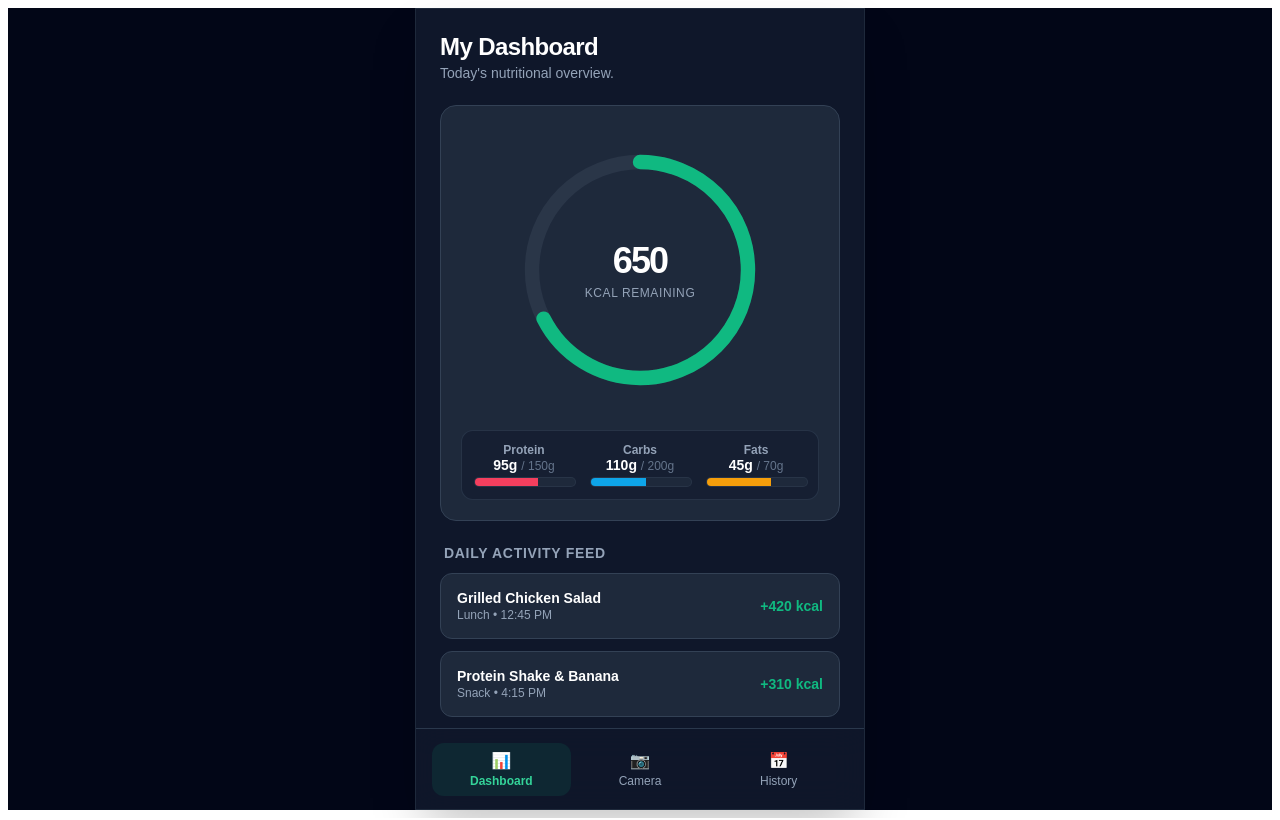
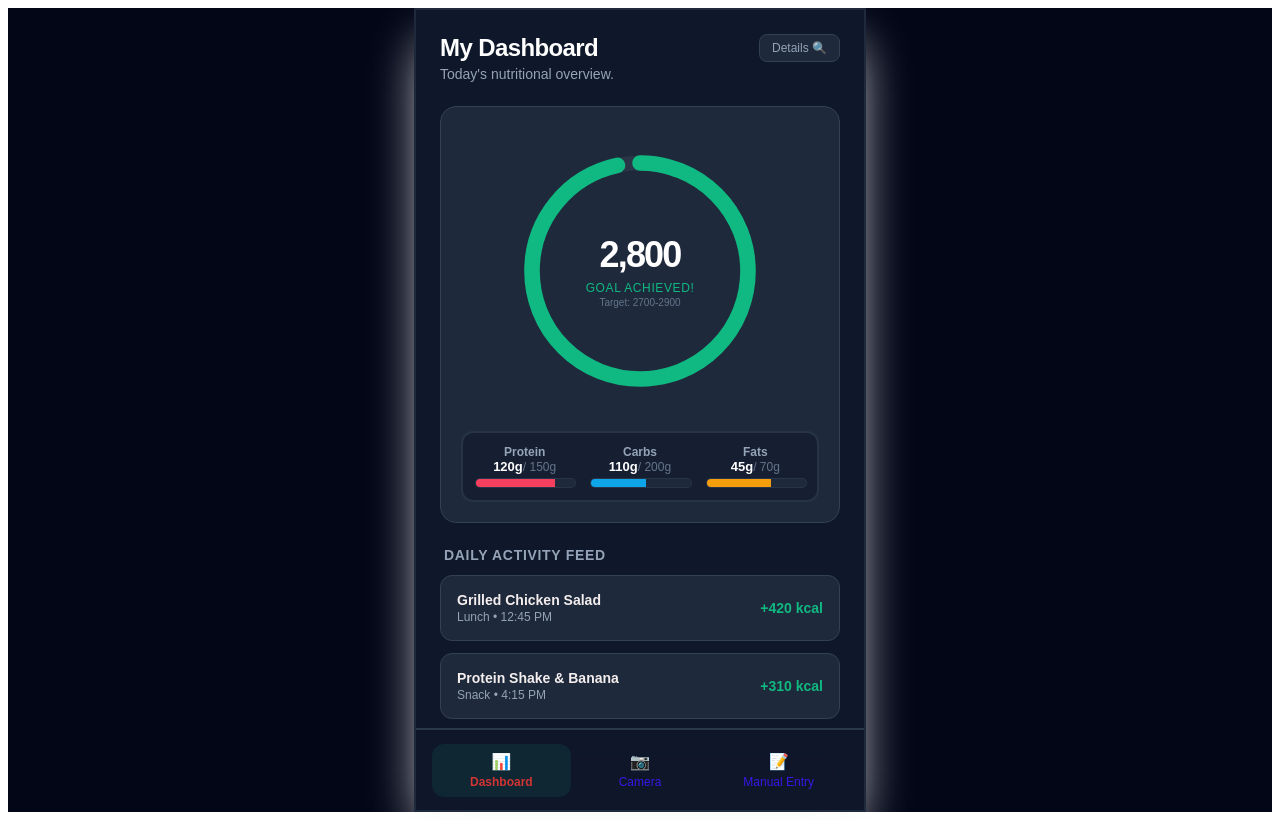
Before and after one commit to baotran-code-learner/ai-nutrition-pwa, a React (Vite) app: page / in a window 1280 px wide. Built offline with nearby package versions, Linux system fonts and the light colour scheme.

Commit message:
Updated the calorie ring section.

```diff
--- a/src/App.jsx
+++ b/src/App.jsx
@@ -1,9 +1,22 @@
 import { useState } from 'react';
 
 // PHASE 3: Central Calorie Ring UI Widget
-function CalorieRing({ current, target }) {
-  const remaining = Math.max(0, target - current);
-  const percentage = Math.min(100, (current / target) * 100);
+function CalorieRing({ current, targetMin, targetMax }) {
+  // Check if current intake falls inside the safe zone
+  const isWithinRange = current >= targetMin && current <= targetMax
+
+  let labelText = 'KCAL REMAINING';
+  let dynamicDisplayValue = Math.max(0, targetMin - current);
+
+  if (current > targetMax) {
+    labelText = 'KCAL LIMIT EXCEEDED';
+    dynamicDisplayValue = current - targetMax;
+  } else if (isWithinRange) {
+    labelText = 'GOAL ACHIEVED!';
+    dynamicDisplayValue = current;
+  }
+
+  const percentage = Math.min(100, (current / targetMax) * 100);
   const radius = 90;
   const circumference = 2 * Math.PI * radius;
   const strokeDashoffset = circumference - (percentage / 100) * circumference;
@@ -11,13 +24,37 @@ function CalorieRing({ current, target }) {
   return (
     <div style={{ display: 'flex', flexDirection: 'column', alignItems: 'center', justifyContent: 'center', margin: '24px 0' }}>
       <div style={{ position: 'relative', width: '240px', height: '240px', display: 'flex', alignItems: 'center', justifyContent: 'center' }}>
+
+        {/* Explanantion of below code: https://share.google/aimode/PaLSzdkelBQ5eh2DR*/}
         <svg viewBox="0 0 200 200" style={{ width: '100%', height: '100%', transform: 'rotate(-90deg)', transformOrigin: 'center' }}>
           <circle cx="100" cy="100" r={radius} stroke="rgba(71, 85, 105, 0.3)" strokeWidth="12" fill="transparent" />
-          <circle cx="100" cy="100" r={radius} stroke={current > target ? '#f43f5e' : '#10b981'} strokeWidth="12" fill="transparent" strokeDasharray={circumference} strokeDashoffset={strokeDashoffset} strokeLinecap="round" style={{ transition: 'stroke-dashoffset 0.5s ease-out' }} />
+
+          {/* Progress strip (swap between Blue and Red) */}
+          <circle
+            cx="100"
+            cy="100"
+            r={radius}
+            stroke={isWithinRange ? '#10b981' : '#f43f5e'}
+            strokeWidth="13"
+            fill="transparent"
+            strokeDasharray={circumference}
+            strokeDashoffset={strokeDashoffset}
+            strokeLinecap="round"
+            style={{ transition: 'stroke-dashoffset 0.5s ease-out' }}
+          />
         </svg>
+
+        {/* Center content text display */}
         <div style={{ position: 'absolute', inset: 0, display: 'flex', flexDirection: 'column', alignItems: 'center', justifyContent: 'center', textAlign: 'center' }}>
-          <span style={{ fontSize: '36px', fontWeight: '800', letterSpacing: '-0.05em', color: '#ffffff' }}>{remaining.toLocaleString()}</span>
-          <span style={{ fontSize: '12px', fontWeight: '500', letterSpacing: '0.05em', color: '#94a3b8', marginTop: '4px' }}>{current > target ? 'KCAL OVER' : 'KCAL REMAINING'}</span>
+          <span style={{ fontSize: '36px', fontWeight: '800', letterSpacing: '-0.05em', color: '#ffffff' }}>
+            {dynamicDisplayValue.toLocaleString()}
+          </span>
+          <span style={{ fontSize: '12px', fontWeight: '500', letterSpacing: '0.05em', color: isWithinRange ? '#10b981' : '#94a3b8', marginTop: '5px'}}>
+            {labelText}
+          </span>
+          <span style={{ fontSize: '10px', color: '#64748b', marginTop: '2px' }}>
+            Target: {targetMin}-{targetMax}
+          </span>
         </div>
       </div>
     </div>
@@ -32,44 +69,72 @@ function MacroBar({ label, current, target, color }) {
     <div style={{ flex: 1, display: 'flex', flexDirection: 'column', gap: '4px', minWidth: '80px' }}>
       <div style={{ display: 'flex', flexDirection: 'column', textAlign: 'center' }}>
         <span style={{ fontSize: '12px', fontWeight: '600', color: '#94a3b8' }}>{label}</span>
-        <span style={{ fontSize: '14px', fontWeight: '700', color: '#ffffff' }}>{current}g <span style={{ fontSize: '12px', fontWeight: '400', color: '#64748b' }}>/ {target}g</span></span>
+        <span style={{ fontSize: '13px', fontWeight: '700', color: '#ffffff' }}>
+          {current}g
+          <span style={{ fontSize: '12px', fontWeight: '400', color: '#64748b' }}>
+            / {target}g
+          </span>
+        </span>
       </div>
       <div style={{ width: '100%', height: '8px', backgroundColor: '#1e293b', borderRadius: '9999px', overflow: 'hidden', border: '1px solid rgba(51, 65, 85, 0.5)' }}>
-        <div style={{ height: '100%', backgroundColor: color, width: `${percentage}%`, transition: 'width 0.5s ease-out' }} />
+        <div style={{ height: '100%', backgroundColor: color, width: `${percentage}%`, transition: 'width 0.4s ease-out' }} />
       </div>
     </div>
   );
 }
 
 export default function App() {
+  // set variables using useState from React
   const [currentScreen, setCurrentScreen] = useState('dashboard');
-  const [nutrition] = useState({ targetCalories: 2000, currentCalories: 1350, targetProtein: 150, currentProtein: 95, targetCarbs: 200, currentCarbs: 110, targetFats: 70, currentFats: 45 });
+  const [nutrition, setNutrition] = useState({
+    targetCaloriesMin: 2700, // lower calorie goal limit
+    targetCaloriesMax: 2900, // upper calorie goal limit
+    currentCalories: 2800,
+    targetProtein: 150,
+    currentProtein: 120,
+    targetCarbs: 200,
+    currentCarbs: 110,
+    targetFats: 70,
+    currentFats: 45
+  });
 
+  // function that styles the clicked button
   const getButtonStyle = (screenId) => ({
-    flex: 1, display: 'flex', flexDirection: 'column', alignItems: 'center', gap: '4px', padding: '8px 16px', borderRadius: '12px', border: 'none', cursor: 'pointer', transition: 'all 0.2s', backgroundColor: currentScreen === screenId ? 'rgba(16, 185, 129, 0.1)' : 'transparent', color: currentScreen === screenId ? '#34d399' : '#94a3b8', fontWeight: currentScreen === screenId ? '600' : '400'
+    flex: 1, display: 'flex', flexDirection: 'column', alignItems: 'center', gap: '4px', padding: '8px 16px', borderRadius: '12px', border: 'none', cursor: 'pointer', transition: 'all 0.2s', backgroundColor: currentScreen === screenId ? 'rgba(16, 185, 129, 0.1)' : 'transparent', color: currentScreen === screenId ? '#d33434' : '#3a18e6', fontWeight: currentScreen === screenId ? '600' : '300'
   });
 
   return (
-    <div style={{ backgroundColor: '#020617', minHeight: '100vh', display: 'flex', justifyContent: 'center', alignItems: 'center', fontFamily: 'sans-serif', color: '#ffffff', boxSizing: 'border-box' }}>
-      <div style={{ width: '100%', maxWidth: '448px', height: '100vh', maxHeight: '850px', backgroundColor: '#0f172a', display: 'flex', flexDirection: 'column', position: 'relative', overflow: 'hidden', border: '1px solid #1e293b', boxShadow: '0 25px 50px -12px rgba(0, 0, 0, 0.25)' }}>
+    <div style={{ backgroundColor: '#020617', minHeight: '100vh', display: 'flex', justifyContent: 'center', alignItems: 'center', fontFamily: 'sans-serif', color: '#f4eeee', boxSizing: 'border-box' }}>
 
+      {/* Explanation of this format: https://share.google/aimode/EWzYwZK74u5JY3O4M */}
+      <div style={{ width: '100%', maxWidth: '448px', height: '100vh', maxHeight: '850px', backgroundColor: '#0f172a', display: 'flex', flexDirection: 'column', position: 'relative', overflow: 'hidden', border: '2px solid #1e293b', boxShadow: '0 25px 50px -12px rgb(251, 249, 249)' }}>
+
+        {/* Explanation of this format: https://share.google/aimode/4ssfmm23rtTWQZsMO */}
         <main style={{ flex: 1, padding: '24px', overflowY: 'auto', paddingBottom: '96px', position: 'relative' }}>
+
           {currentScreen === 'dashboard' && (
             <div id="Canvas_Dashboard" style={{ position: 'relative', width: '100%', display: 'flex', flexDirection: 'column', gap: '24px' }}>
               <header style={{ display: 'flex', flexDirection: 'column' }}>
-                <h1 style={{ fontSize: '24px', fontWeight: '700', margin: 0, letterSpacing: '-0.025em', color: '#ffffff' }}>My Dashboard</h1>
+                <nav style={{ display: 'flex', justifyContent: 'space-between', alignItems: 'center', width: '100%' }}>
+                  <h1 style={{ fontSize: '24px', fontWeight: '700', margin: 0, letterSpacing: '-0.025em', color: '#ffffff' }}>My Dashboard</h1>
+                  <button onClick={() => setCurrentScreen('details')} style={{ display: 'flex', alignItems: 'center', gap: '6px', padding: '6px 12px', backgroundColor: '#1e293b', border: '1px solid #334155', borderRadius: '8px', color: '#94a3b8', fontSize: '12px', fontWeight: '500', cursor: 'pointer', transition: 'all 0.2s' }}>Details 🔍</button>
+                </nav>
                 <p style={{ color: '#94a3b8', fontSize: '14px', margin: '4px 0 0 0' }}>Today's nutritional overview.</p>
               </header>
+
               <section style={{ backgroundColor: '#1e293b', padding: '20px', borderRadius: '16px', border: '1px solid #334155', display: 'flex', flexDirection: 'column', gap: '16px' }}>
-                <CalorieRing current={nutrition.currentCalories} target={nutrition.targetCalories} />
-                <div style={{ display: 'flex', justifyContent: 'space-between', alignItems: 'center', gap: '16px', backgroundColor: 'rgba(15, 23, 42, 0.5)', padding: '12px', borderRadius: '12px', border: '1px solid rgba(51, 65, 85, 0.6)' }}>
+                <CalorieRing current={nutrition.currentCalories} targetMin={nutrition.targetCaloriesMin} targetMax={nutrition.targetCaloriesMax} />
+                <div style={{ display: 'flex', justifyContent: 'space-between', alignItems: 'center', gap: '16px', backgroundColor: 'rgba(15, 23, 42, 0.5)', padding: '12px', borderRadius: '12px', border: '2px solid rgba(51, 65, 85, 0.6)' }}>
                   <MacroBar label="Protein" current={nutrition.currentProtein} target={nutrition.targetProtein} color="#f43f5e" />
                   <MacroBar label="Carbs" current={nutrition.currentCarbs} target={nutrition.targetCarbs} color="#0ea5e9" />
                   <MacroBar label="Fats" current={nutrition.currentFats} target={nutrition.targetFats} color="#f59e0b" />
                 </div>
               </section>
+
               <section style={{ display: 'flex', flexDirection: 'column', gap: '12px' }}>
                 <h2 style={{ fontSize: '14px', fontWeight: '700', textTransform: 'uppercase', letterSpacing: '0.05em', color: '#94a3b8', margin: '0 4px' }}>Daily Activity Feed</h2>
+
+                {/* First example input */}
                 <div style={{ display: 'flex', justifyContent: 'space-between', alignItems: 'center', backgroundColor: '#1e293b', padding: '16px', borderRadius: '12px', border: '1px solid #334155' }}>
                   <div style={{ display: 'flex', flexDirection: 'column' }}>
                     <span style={{ fontWeight: '600', fontSize: '14px' }}>Grilled Chicken Salad</span>
@@ -77,6 +142,8 @@ export default function App() {
                   </div>
                   <span style={{ fontWeight: '700', color: '#10b981', fontSize: '14px' }}>+420 kcal</span>
                 </div>
+
+                {/* Second example input */}
                 <div style={{ display: 'flex', justifyContent: 'space-between', alignItems: 'center', backgroundColor: '#1e293b', padding: '16px', borderRadius: '12px', border: '1px solid #334155' }}>
                   <div style={{ display: 'flex', flexDirection: 'column' }}>
                     <span style={{ fontWeight: '600', fontSize: '14px' }}>Protein Shake & Banana</span>
@@ -84,27 +151,40 @@ export default function App() {
                   </div>
                   <span style={{ fontWeight: '700', color: '#10b981', fontSize: '14px' }}>+310 kcal</span>
                 </div>
+
               </section>
             </div>
           )}
+
           {currentScreen === 'camera' && (
             <div id="Canvas_Camera" style={{ position: 'relative', width: '100%', height: '100%' }}>
               <h1 style={{ fontSize: '24px', fontWeight: '700', margin: 0 }}>Food Camera</h1>
               <p style={{ color: '#94a3b8', fontSize: '14px', marginTop: '4px' }}>Snap a photo of your meal.</p>
             </div>
           )}
-          {currentScreen === 'history' && (
-            <div id="Canvas_History" style={{ position: 'relative', width: '100%', height: '100%' }}>
-              <h1 style={{ fontSize: '24px', fontWeight: '700', margin: 0 }}>Log History</h1>
-              <p style={{ color: '#94a3b8', fontSize: '14px', marginTop: '4px' }}>Review your past entries.</p>
+
+          {currentScreen === 'manual entry' && (
+            <div id="Canvas_Manual_Entry" style={{ position: 'relative', width: '100%', height: '100%' }}>
+              <h1 style={{ fontSize: '24px', fontWeight: '700', margin: 0 }}>Manual Entry</h1>
+              <p style={{ color: '#94a3b8', fontSize: '14px', marginTop: '4px' }}>Manually type in or custom your food</p>
             </div>
           )}
+
         </main>
 
-        <nav style={{ position: 'absolute', bottom: 0, left: 0, right: 0, height: '80px', backgroundColor: 'rgba(15, 23, 42, 0.8)', borderTop: '1px solid rgba(51, 65, 85, 0.8)', backdropFilter: 'blur(16px)', display: 'flex', justifyContent: 'space-around', alignItems: 'center', padding: '0 16px', zIndex: 10 }}>
-          <button onClick={() => setCurrentScreen('dashboard')} style={getButtonStyle('dashboard')}><span style={{ fontSize: '16px' }}>📊</span><span style={{ fontSize: '12px' }}>Dashboard</span></button>
-          <button onClick={() => setCurrentScreen('camera')} style={getButtonStyle('camera')}><span style={{ fontSize: '16px' }}>📷</span><span style={{ fontSize: '12px' }}>Camera</span></button>
-          <button onClick={() => setCurrentScreen('history')} style={getButtonStyle('history')}><span style={{ fontSize: '16px' }}>📅</span><span style={{ fontSize: '12px' }}>History</span></button>
+        <nav style={{ position: 'absolute', bottom: 0, left: 0, right: 0, height: '80px', backgroundColor: 'rgba(15, 23, 42, 0.8)', borderTop: '2px solid rgba(51, 65, 85, 0.8)', backdropFilter: 'blur(16px)', display: 'flex', justifyContent: 'space-around', alignItems: 'center', padding: '0 16px', zIndex: 10 }}>
+          <button onClick={() => setCurrentScreen('dashboard')} style={getButtonStyle('dashboard')}>
+            <span style={{ fontSize: '16px' }}>📊</span>
+            <span style={{ fontSize: '12px' }}>Dashboard</span>
+          </button>
+          <button onClick={() => setCurrentScreen('camera')} style={getButtonStyle('camera')}>
+            <span style={{ fontSize: '16px' }}>📷</span>
+            <span style={{ fontSize: '12px' }}>Camera</span>
+          </button>
+          <button onClick={() => setCurrentScreen('manual entry')} style={getButtonStyle('manual entry')}>
+            <span style={{ fontSize: '16px' }}>📝</span>
+            <span style={{ fontSize: '12px' }}>Manual Entry</span>
+          </button>
         </nav>
 
       </div>
```
